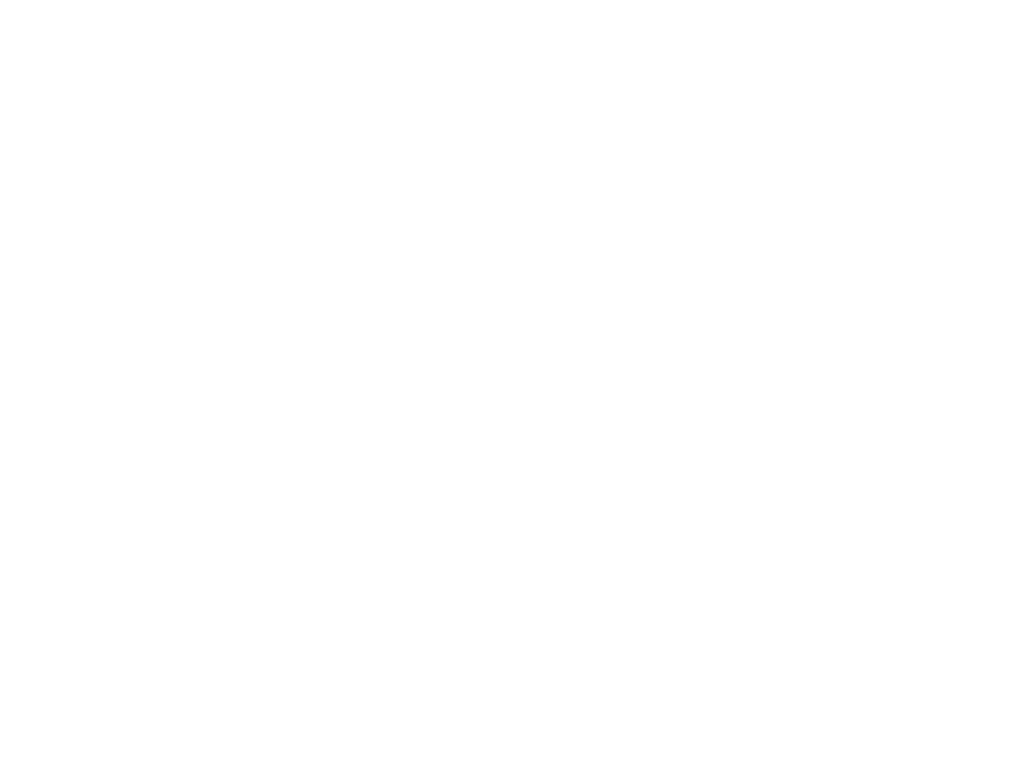
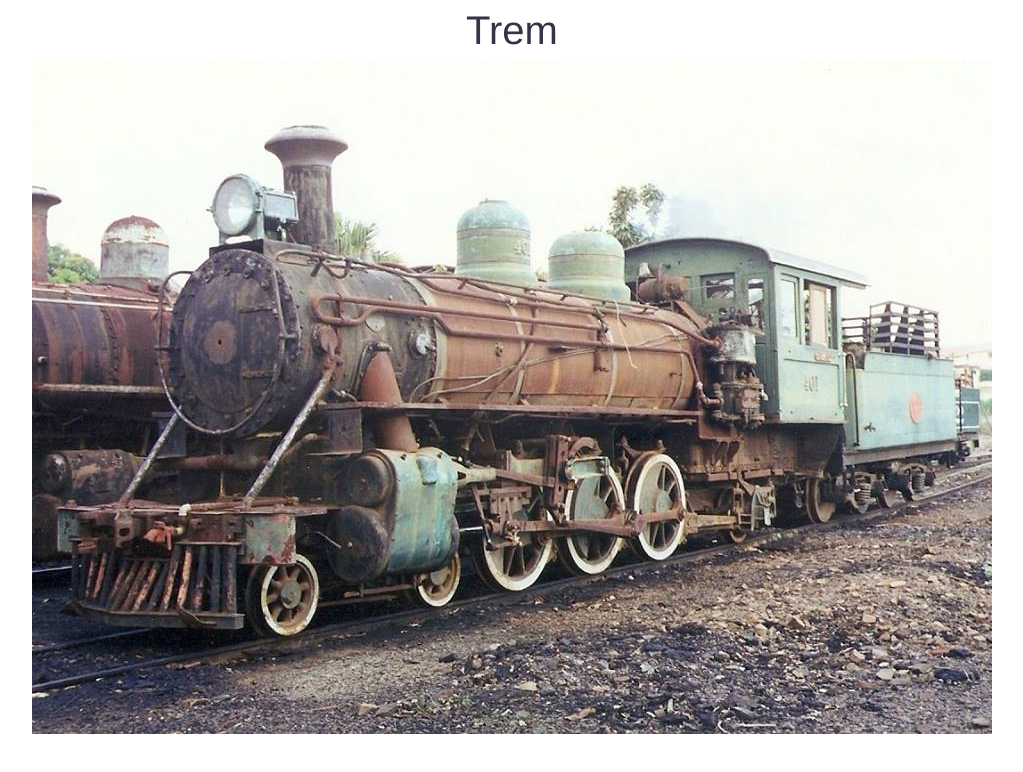
Before and after one commit to andreluizlopes/intro-to-react, a React (Create React App) app: page /menu in a window 1280 px wide. Shown: the top 772 px of the page, without its empty margins (128-1151 px from the left). Built offline with nearby package versions, Linux system fonts and the light colour scheme.

Commit message:
Starting menu example

```diff
--- a/src/App.js
+++ b/src/App.js
@@ -7,6 +7,7 @@
 import Advantages from './components/advantages'
 import GetToWork from './components/get-to-work/get-to-work'
 import Form from './components/form/form'
+import Menu from './components/menu/example'
 import './assets/css/main.css'
 
 class App extends Component {
@@ -22,6 +23,7 @@
           <Route exact path="/advantages" component={Advantages} />
           <Route exact path="/get-to-work" component={GetToWork} />
           <Route exact path="/form" component={Form} />
+          <Route exact path="/menu" component={Menu} />
         </main>
 
       </div>
--- /dev/null
+++ b/src/components/menu/example.css
@@ -0,0 +1,3 @@
+.example {
+  text-align: center;
+}
--- /dev/null
+++ b/src/components/menu/example.js
@@ -0,0 +1,12 @@
+import React from 'react'
+import locomotivaImg from '../../assets/images/locomotiva.jpg'
+import './example.css'
+
+const Example = () => (
+  <div className="example">
+    <h1>Trem</h1>
+    <img src={locomotivaImg} />
+  </div>
+)
+
+export default Example
--- /dev/null
+++ b/src/components/menu/menu.js
@@ -0,0 +1,5 @@
+import React, { Component } from 'react'
+
+class Menu extends Component {
+
+}
```
Also changed, not shown: src/assets/images/locomotiva.jpg (added), 1 other file (tests, documents, lock files or other folders).
